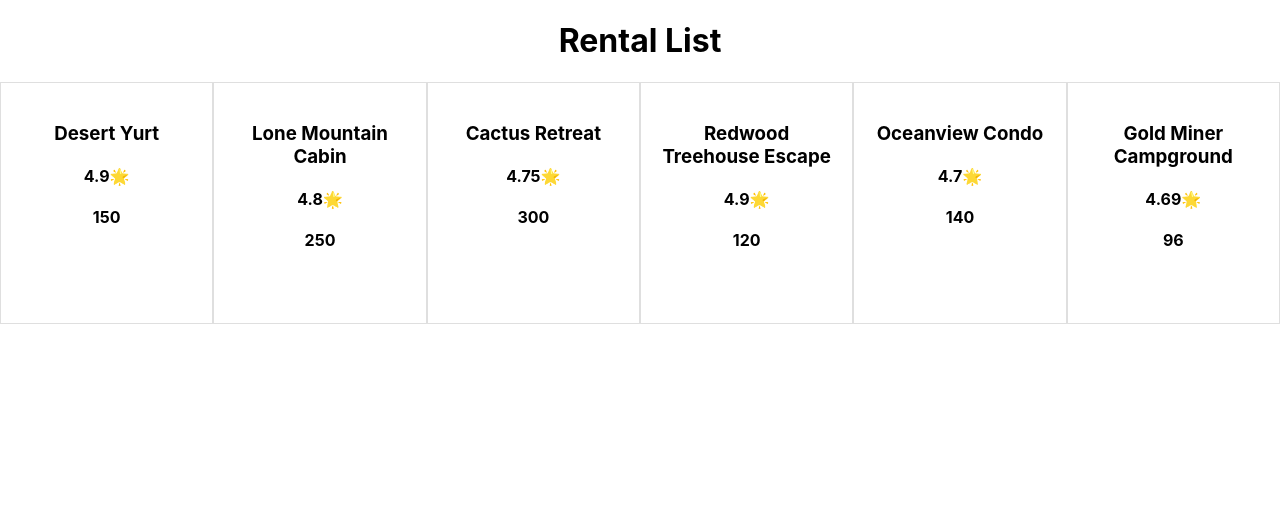
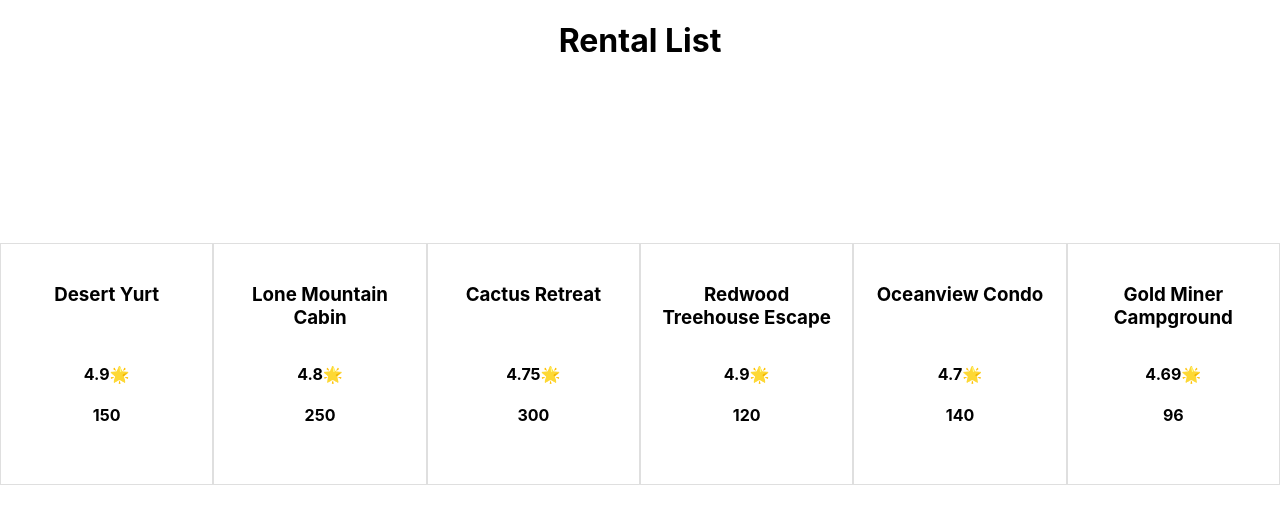
Before and after one commit to furkanesen35/React, a React (Create React App) app in the folder Rental Exercise/: page / in a window 1280 px wide. Shown: the top 524 px of the page. Built offline with nearby package versions, Linux system fonts and the light colour scheme.

Commit message:
css realigned

```diff
--- a/Rental Exercise/src/App.css
+++ b/Rental Exercise/src/App.css
@@ -37,6 +37,10 @@
   }
 }
 
+h1 {
+  height: 200px;
+}
+
 .container {
   display: flex;
   justify-content: center;
@@ -49,3 +53,7 @@
   padding: 20px;
   border: 1px solid rgb(223, 223, 223);
 }
+
+.container h3 {
+  height: 60px;
+}
--- a/Rental Exercise/src/App.js
+++ b/Rental Exercise/src/App.js
@@ -14,7 +14,7 @@ function App() {
  return (
   <div className="App">
    <Header/>
-   <List properties={properties}/>
+   <List properties={properties} key={properties.id}/>
   </div>
  );
 }
--- a/Rental Exercise/src/components/List.js
+++ b/Rental Exercise/src/components/List.js
@@ -1,14 +1,11 @@
 import React from 'react'
+import Properties from './Properties'
 
 const List = ({ properties }) => {
  return (
   <div className='container'>
    {properties.map((i) => {
-    return (<div>
-      <h3>{i.name}</h3>
-      <h4>{i.rating}🌟</h4>
-      <h4>{i.price}</h4>
-     </div>)
+    return <Properties {...i} key={i.id}/>;
    })}
   </div>
  )
--- /dev/null
+++ b/Rental Exercise/src/components/Properties.js
@@ -0,0 +1,13 @@
+import React from 'react'
+
+const Properties = ({name, price, rating, id}) => {
+ return (
+  <div>
+   <h3>{name}</h3>
+   <h4>{rating}🌟</h4>
+   <h4>{price}</h4>
+  </div>
+ )
+}
+
+export default Properties
```
